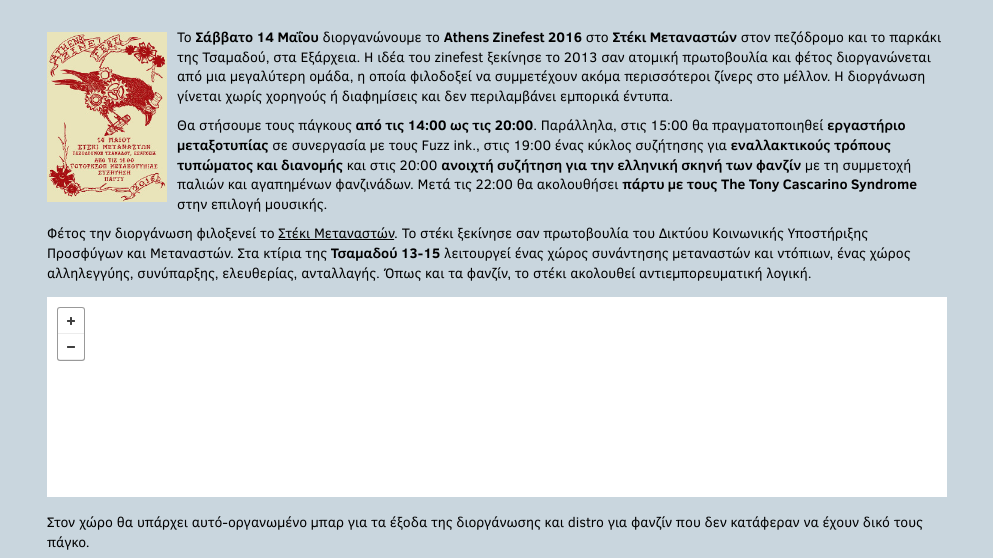
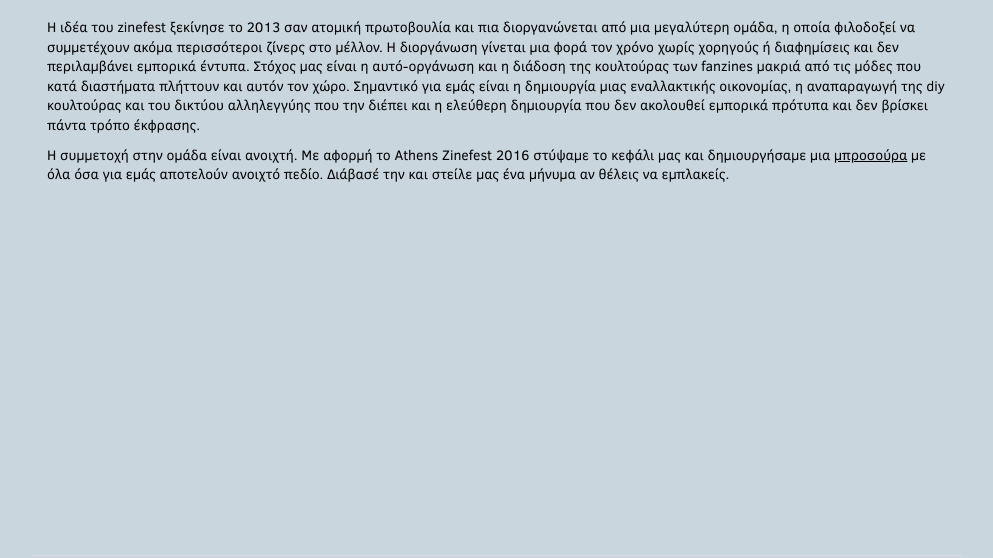
Before and after one commit to comzeradd/zinefest.gr, a website: page index.html in a window 1280 px wide. Shown: the part 203-761 px from the top of the page, without its empty margins (143-1136 px from the left). Drawn offline with Linux system fonts and the light colour scheme; no server answers.

Commit message:
Update frontpage and add 2016 archive

```diff
--- a/index.html
+++ b/index.html
@@ -32,7 +32,7 @@
               <span class="icon-bar"></span>
               <span class="icon-bar"></span>
             </button>
-            <a href="#" class="navbar-brand">Athens Zinefest 2016</a>
+            <a href="#" class="navbar-brand">Athens Zinefest</a>
             <a href="#" class="navbar-brand" data-toggle="modal" data-target="#EnModal">[en]</a>
           </div>
 
@@ -44,6 +44,7 @@
                 <ul class="dropdown-menu">
                   <li><a href="#/2013/">2013</a></li>
                   <li><a href="#/2014/">2014</a></li>
+                  <li><a href="#/2016/">2016</a></li>
                   <li><a href="#/posters/">Posters</a></li>
                 </ul>
               </li>
--- /dev/null
+++ b/partials/2016.html
@@ -0,0 +1,10 @@
+<a data-flickr-embed="true"  href="https://www.flickr.com/photos/comzeradd/albums/72157668338008776"
+  title="athens zinefest 2016">
+  <img src="https://c5.staticflickr.com/8/7440/26755318220_dd333f3ba5_z.jpg" width="100%" height="534" alt="athens zinefest 2016">
+</a>
+
+<p class="photos-notice">
+  Η αναπαραγωγή επιτρέπεται αυστηρά μόνο με αναφορά πηγής/φωτογράφου.
+</p>
+
+<script async src="//embedr.flickr.com/assets/client-code.js" charset="utf-8"></script>
--- a/partials/about.html
+++ b/partials/about.html
@@ -1,44 +1,15 @@
-<style type="text/css">
-  @import url("static/lib/mapbox.js/mapbox.css");
-</style>
-
 <p>
-  <p class="poster-inline">
-    <a href="/static/img/zinefest2016-poster.jpg" target="_blank">
-      <img src="/static/img/zinefest2016-poster-small.jpg" alt="zinefest2016" class="img-responsive">
-    </a>
-  </p>
-  Το <strong>Σάββατο 14 Μαΐου</strong> διοργανώνουμε το <strong>Athens Zinefest 2016</strong> στο
-  <strong>Στέκι Μεταναστών</strong> στον πεζόδρομο και το παρκάκι της Τσαμαδού, στα Εξάρχεια. Η
-  ιδέα του zinefest ξεκίνησε το 2013 σαν ατομική πρωτοβουλία και φέτος διοργανώνεται από μια
-  μεγαλύτερη ομάδα, η οποία φιλοδοξεί να συμμετέχουν ακόμα περισσότεροι ζίνερς στο μέλλον.
-  Η διοργάνωση γίνεται χωρίς χορηγούς ή διαφημίσεις και δεν περιλαμβάνει εμπορικά έντυπα.
+  Η ιδέα του zinefest ξεκίνησε το 2013 σαν ατομική πρωτοβουλία και πια διοργανώνεται από μια μεγαλύτερη
+  ομάδα, η οποία φιλοδοξεί να συμμετέχουν ακόμα περισσότεροι ζίνερς στο μέλλον. Η διοργάνωση γίνεται
+  μια φορά τον χρόνο χωρίς χορηγούς ή διαφημίσεις και δεν περιλαμβάνει εμπορικά έντυπα. Στόχος μας
+  είναι η αυτό-οργάνωση και η διάδοση της κουλτούρας των fanzines μακριά από τις μόδες που κατά
+  διαστήματα πλήττουν και αυτόν τον χώρο. Σημαντικό για εμάς είναι η δημιουργία μιας εναλλακτικής
+  οικονομίας, η αναπαραγωγή της diy κουλτούρας και του δικτύου αλληλεγγύης που την διέπει και η
+  ελεύθερη δημιουργία που δεν ακολουθεί εμπορικά πρότυπα και δεν βρίσκει πάντα τρόπο έκφρασης.
 </p>
 
 <p>
-  Θα στήσουμε τους πάγκους <strong>από τις 14:00 ως τις 20:00</strong>. Παράλληλα, στις 15:00 θα
-  πραγματοποιηθεί <strong>εργαστήριο μεταξοτυπίας</strong> σε συνεργασία με τους Fuzz ink., στις
-  19:00 ένας κύκλος συζήτησης για <strong>εναλλακτικούς τρόπους τυπώματος και διανομής</strong> και
-  στις 20:00 <strong>ανοιχτή συζήτηση για την ελληνική σκηνή των φανζίν</strong> με τη συμμετοχή
-  παλιών και αγαπημένων φανζινάδων. Μετά τις 22:00 θα ακολουθήσει <strong>πάρτυ με τους The Tony
-  Cascarino Syndrome</strong> στην επιλογή μουσικής.
+  Η συμμετοχή στην ομάδα είναι ανοιχτή. Με αφορμή το Athens Zinefest 2016 στύψαμε το κεφάλι μας και
+  δημιουργήσαμε μια <a href="/#/brochure/">μπροσούρα</a> με όλα όσα για εμάς αποτελούν ανοιχτό πεδίο.
+  Διάβασέ την και στείλε μας ένα μήνυμα αν θέλεις να εμπλακείς.
 </p>
-
-<p>
-  Φέτος την διοργάνωση φιλοξενεί το
-  <a href="http://tsamadou13-15.espivblogs.net/" target="_blank">Στέκι Μεταναστών</a>. Το στέκι
-  ξεκίνησε σαν πρωτοβουλία του Δικτύου Κοινωνικής Υποστήριξης Προσφύγων και Μεταναστών.
-  Στα κτίρια της <strong>Τσαμαδού 13-15</strong> λειτουργεί ένας χώρος συνάντησης μεταναστών και ντόπιων,
-  ένας χώρος αλληλεγγύης, συνύπαρξης, ελευθερίας, ανταλλαγής. Όπως και τα φανζίν, το στέκι
-  ακολουθεί αντιεμπορευματική λογική.
-</p>
-
-<div id="map"></div>
-
-<p>
-  Στον χώρο θα υπάρχει αυτό-οργανωμένο μπαρ για τα έξοδα της διοργάνωσης και distro για φανζίν που
-  δεν κατάφεραν να έχουν δικό τους πάγκο.
-</p>
-
-<script src="static/lib/mapbox.js/mapbox.js"></script>
-<script src="static/js/map.js"></script>
--- a/static/js/app.js
+++ b/static/js/app.js
@@ -17,6 +17,9 @@
             when('/2014', {
                 templateUrl: 'partials/2014.html'
             }).
+            when('/2016', {
+                templateUrl: 'partials/2016.html'
+            }).
             when('/posters', {
                 templateUrl: 'partials/posters.html'
             }).
```
